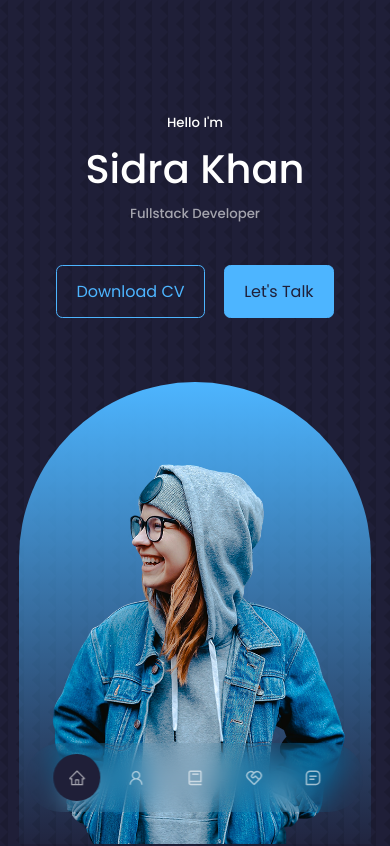
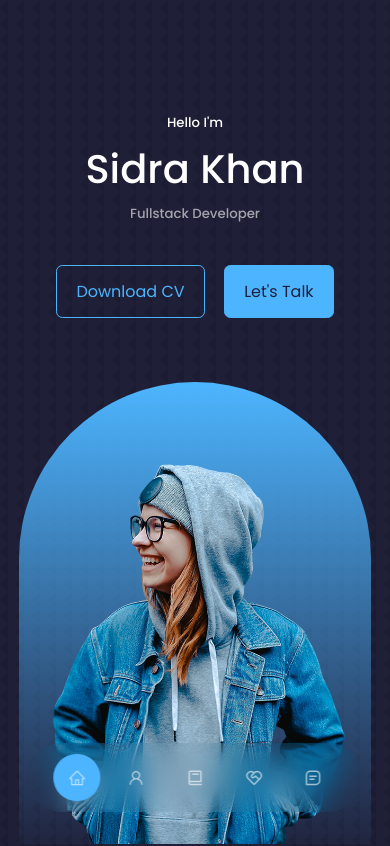
Before and after one commit to sidrakhandev/react-portfolio, a React (Create React App) app: page / in a window 390 px wide. Shown: the top 846 px of the page. Built offline with nearby package versions, Linux system fonts and the light colour scheme.

Commit message:
👌IMPROVE: Contact Responsive Style

```diff
--- a/src/components/footer/footer.css
+++ b/src/components/footer/footer.css
@@ -52,3 +52,16 @@
     margin-bottom: 4rem;
     color: var(--color-bg);
 }
+
+
+
+@media screen and (max-width: 600px) {
+    .permalinks {
+        flex-direction: column;
+        gap: 1.5rem;
+    }
+
+    .footer_socials {
+        margin-bottom: 2.6rem;
+    }
+}
--- a/src/components/nav/nav.css
+++ b/src/components/nav/nav.css
@@ -28,6 +28,6 @@
 }
 
 nav a.active {
-    background: var(--color-bg);
-    color: var (--color-white);
+    background: var(--color-primary);
+    color: var (--color-bg);
 }
```
